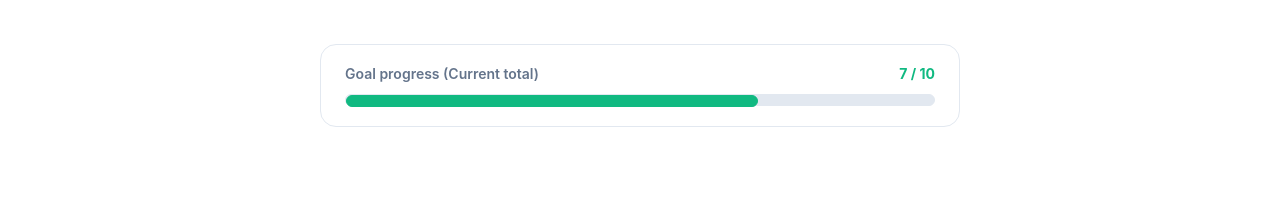
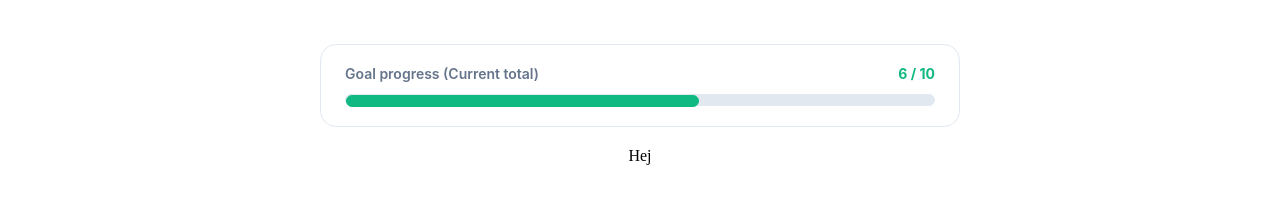
Before and after one commit to NiklasSod/counter_exercise, a React (Vite) app: page / in a window 1280 px wide. Shown: the part 205-408 px from the top of the page. Built offline with nearby package versions, Linux system fonts and the light colour scheme.

Commit message:
add useState, move file

```diff
--- /dev/null
+++ b/src/components/CollectorCounter.tsx
@@ -0,0 +1,9 @@
+import styled from 'styled-components'
+
+const CollectorCounter = () => {
+  return (
+    <p>Hej</p>
+  )
+}
+
+export default CollectorCounter
--- a/src/components/CounterApp.tsx
+++ b/src/components/CounterApp.tsx
@@ -1,6 +1,8 @@
 import styled from 'styled-components'
-import { deviceWidths } from './utils/constants';
+import { useState } from 'react'
+import { deviceWidths } from '../utils/constants'
 import ProgressBar from './ProgressBar'
+import CollectorCounter from './CollectorCounter'
 
 const MainWrapper = styled.main`
   margin: 0 1rem;
@@ -56,7 +58,7 @@ const Text = styled.p`
 `;
 
 const CounterApp = () => {
-  const counterAmount = 4;
+  const [counterAmount, setCounterAmount] = useState<number>(6);
 
   return (
     <MainWrapper>
@@ -68,10 +70,11 @@ const CounterApp = () => {
           <Text>Help the calculators reach the goal of <span>10</span> together!</Text>
         </TextContainer>
 
-        <ProgressBar />
+        <ProgressBar counterAmount={counterAmount} />
 
-        {/* <CollectorCounter />
-        <ButtonWrapper>
+        <CollectorCounter />
+
+        {/* <ButtonWrapper>
           <button></button>
           <button></button>
         </ButtonWrapper> */}
--- a/src/components/Header.tsx
+++ b/src/components/Header.tsx
@@ -1,6 +1,6 @@
 import { useState } from 'react'
 import styled from 'styled-components'
-import { deviceWidths } from './utils/constants'
+import { deviceWidths } from '../utils/constants'
 import HeaderIcon from "../assets/svg/header-icon.svg";
 
 /* STYLED COMPONENTS */
--- a/src/components/ProgressBar.tsx
+++ b/src/components/ProgressBar.tsx
@@ -1,5 +1,5 @@
 import styled from 'styled-components'
-import { deviceWidths } from './utils/constants';
+import { deviceWidths } from '../utils/constants';
 
 const ProgressWrapper = styled.div`
   display: flex;
@@ -57,18 +57,21 @@ const ProgressBarLine = styled.div<ProgressBarLineProps>`
   border-radius: 1rem;
 `;
 
-const ProgressBar = () => {
-  const tempNum = 7;
+interface ProgressBarProps {
+  counterAmount: number;
+}
+
+const ProgressBar = ({ counterAmount }: ProgressBarProps) => {
 
   return (
     <ProgressWrapper>
 
       <BarTextWrapper>
         <p>Goal progress <DesktopOnlyText>(Current total)</DesktopOnlyText></p>
-        <p>{tempNum} / 10</p>
+        <p>{counterAmount} / 10</p>
       </BarTextWrapper>
       <ProgressBarLineWrapper>
-        <ProgressBarLine percent={tempNum}/>
+        <ProgressBarLine percent={counterAmount}/>
       </ProgressBarLineWrapper>
 
     </ProgressWrapper>
```
Also changed, not shown: src/utils/constants.ts (renamed from src/components/utils/constants.ts).
